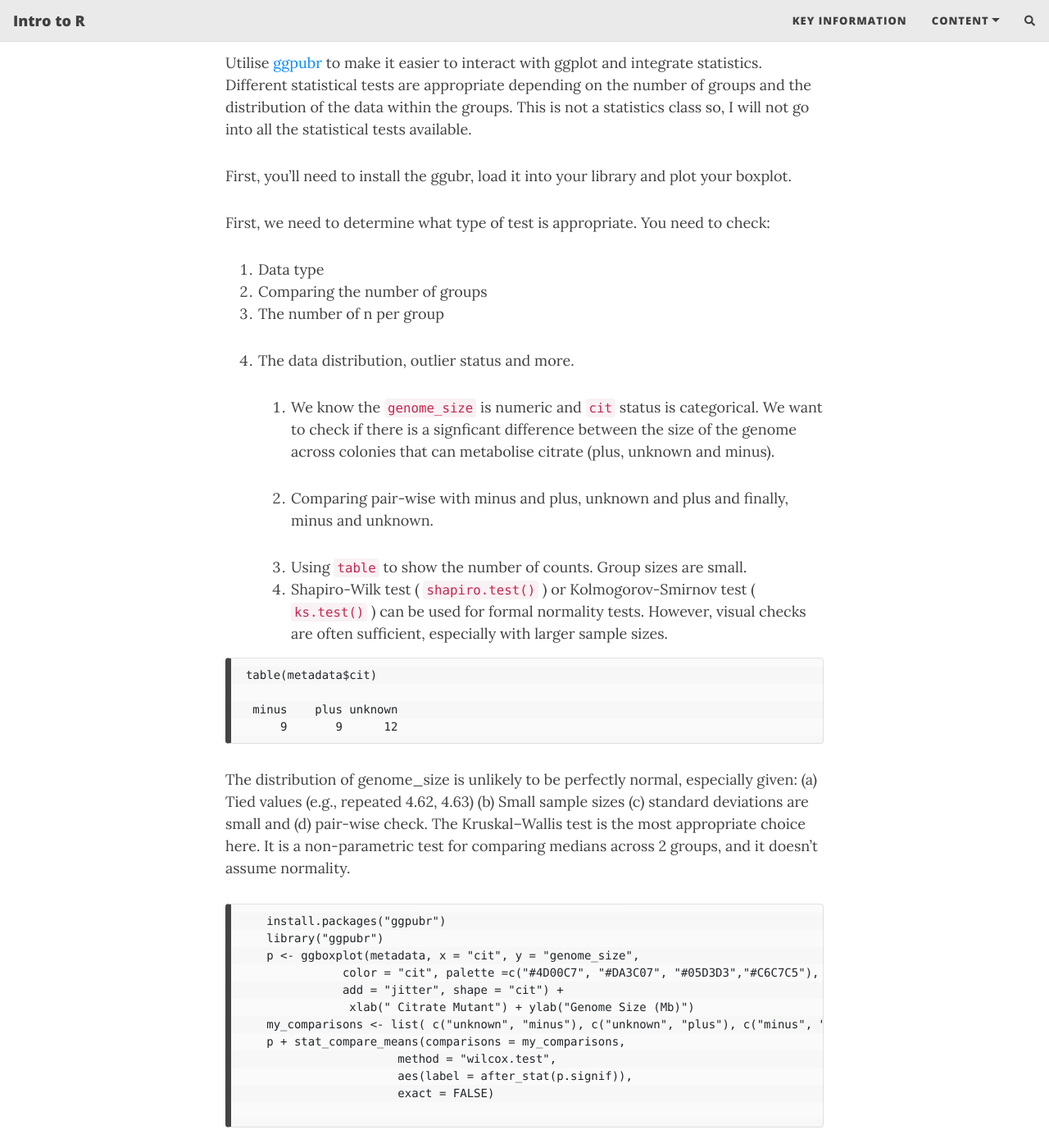
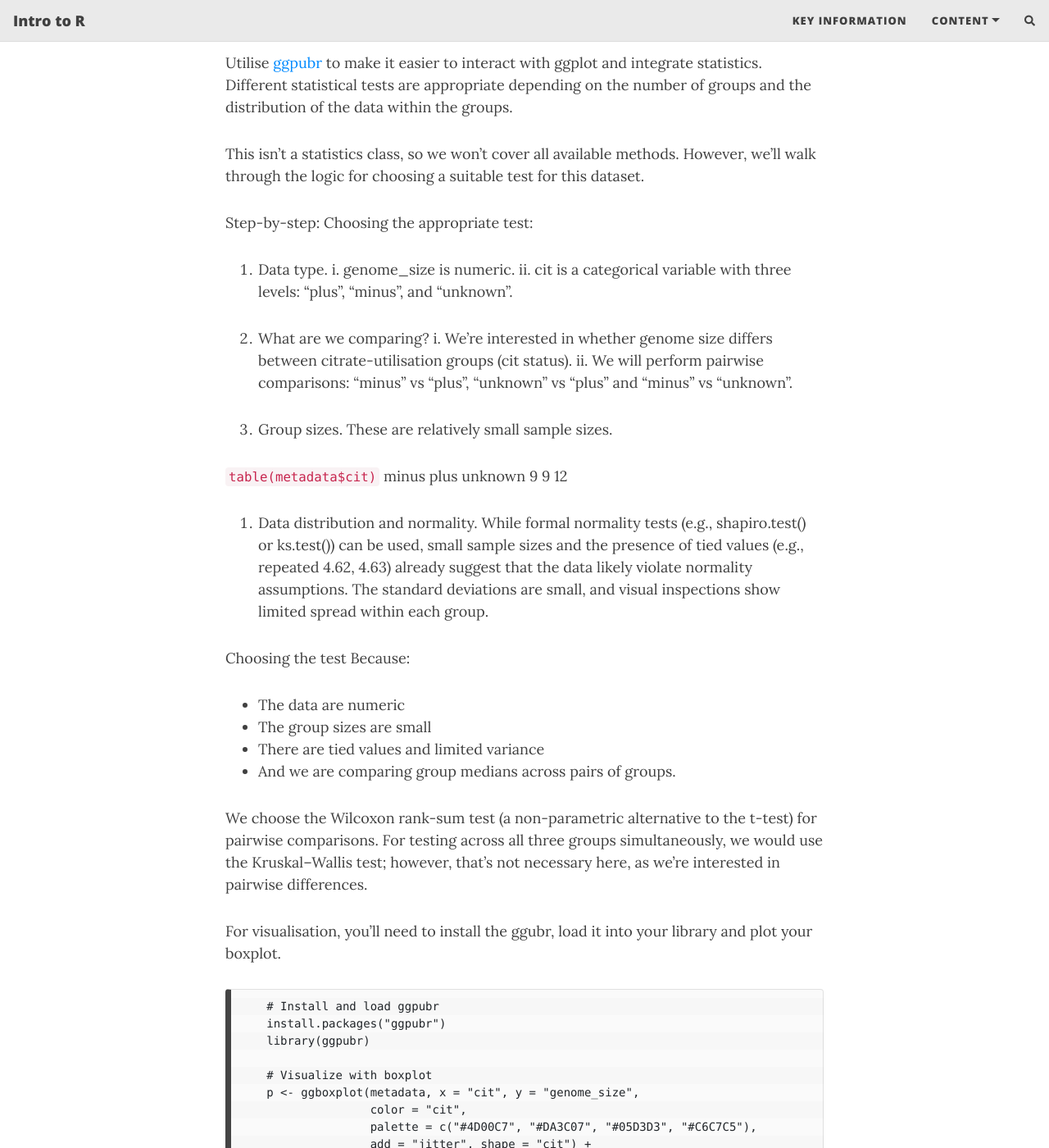
Before and after one commit to theheking/intro-to-r, a Jekyll site: the page built from content/6_datavisualisation.md, in a window 1280 px wide and 1400 px high, scrolled down 7657 px. Shown: the whole window at 82% size. Built offline with Jekyll 4.4.1, drawn with Linux system fonts in a browser that asks for light colours; nearby versions of some CDN libraries; comment, search, counter and statistics services are not loaded; some of the changed text lies outside the part shown.

Commit message:
Update 6_datavisualisation.md

````diff
--- a/content/6_datavisualisation.md
+++ b/content/6_datavisualisation.md
@@ -4,7 +4,7 @@
 ---
 
 
-Data Visualization using ggplot
+Data Visualisation using ggplot
 ===================================
 > Learning Objectives
 > -------------------
@@ -18,22 +18,22 @@
 Basic plots in R
 ================
 
-The mathematician Richard Hamming once said, “The purpose of computing is insight, not numbers”, and the best way to develop insight is often to visualize data. Visualization deserves an entire lecture (or course) of its own, but we can explore a few features of R’s plotting packages.
+The mathematician Richard Hamming once said, “The purpose of computing is insight, not numbers”, and the best way to develop insight is often to visualise data. Visualisation deserves an entire lecture (or course) of its own, but we can explore a few features of R’s plotting packages.
 
-When we are working with large sets of numbers it can be useful to display that information graphically. R has a number of built-in tools for basic graph types such as hisotgrams, scatter plots, bar charts, boxplots and much [more](http://www.statmethods.net/graphs/). We’ll test a few of these out here on the `genome_size` vector from our metadata.
+When we are working with large sets of numbers, it can be useful to display that information graphically. R has several built-in tools for basic graph types such as histograms, scatter plots, bar charts, boxplots and much [more](http://www.statmethods.net/graphs/). We’ll test a few of these out here on the `genome_size` vector from our metadata.
 
     genome_size <- metadata$genome_size
 
 Scatterplot
 -----------
 
-Let’s start with a **scatterplot**. A scatter plot provides a graphical view of the relationship between two sets of numbers. We don’t have a variable in our metadata that is a continous variable, so there is nothing to plot it against but we can plot the values against their index values just to demonstrate the function.
+Let’s start with a **scatterplot**. A scatter plot provides a graphical view of the relationship between two sets of numbers. We don’t have a variable in our metadata that is a continuous variable, so there is nothing to plot it against, but we can plot the values against their index values just to demonstrate the function.
 
     plot(genome_size)
 
 ![](../img/genome_size.png)
 
-Each point represents a clone and the value on the x-axis is the clone index in the file, where the values on the y-axis correspond to the genome size for the clone. For any plot you can customize many features of your graphs (fonts, colors, axes, titles) through [graphic options](http://www.statmethods.net/advgraphs/parameters.html) For example, we can change the shape of the data point using `pch`.
+Each point represents a clone, and the value on the x-axis is the clone index in the file, where the values on the y-axis correspond to the genome size for the clone. For any plot, you can customise many features of your graphs (fonts, colours, axes, titles) through [graphic options](http://www.statmethods.net/advgraphs/parameters.html). For example, we can change the shape of the data point using `pch`.
 ```
     plot(genome_size, pch=8)
 ```
@@ -48,7 +48,7 @@
 Histogram
 ---------
 
-Another way to visualize the distribution of genome sizes is to use a histogram, we can do this buy using the `hist` function:
+Another way to visualise the distribution of genome sizes is to use a histogram. We can do this by using the `hist` function:
 ```
     hist(genome_size)
 ```
@@ -73,9 +73,9 @@
 Advanced figures (`ggplot2`)
 ============================
 
-More recently, R users have moved away from base graphic options and towards a plotting package called [`ggplot2`](http://docs.ggplot2.org/) that adds a lot of functionality to the basic plots seen above. The syntax takes some getting used to but it’s extremely powerful and flexible. We can start by re-creating some of the above plots but using ggplot functions to get a feel for the syntax.
+More recently, R users have shifted away from base graphic options and toward a plotting package called [`ggplot2`](http://docs.ggplot2.org/), which adds significant functionality to the basic plots seen above. The syntax takes some getting used to but it’s extremely powerful and flexible. We can start by re-creating some of the above plots but using ggplot functions to get a feel for the syntax.
 
-`ggplot2` is best used on data in the `data.frame` form, so we will will work with `metadata` for the following figures. Let’s start by loading the `ggplot2` library.
+`ggplot2` is best used on data in the `data.frame` form, so we will work with `metadata` for the following figures. Let’s start by loading the `ggplot2` library.
 ```
     library("ggplot2")
 ```
@@ -238,51 +238,66 @@
 
 Integrating statistical tests into your plot
 --------------------------------------
-Utilise [ggpubr](https://rpkgs.datanovia.com/ggpubr/) to make it easier to interact with ggplot and integrate statistics. Different statistical tests are appropriate depending on the number of groups and the distribution of the data within the groups. This is not a statistics class so, I will not go into all the statistical tests available.
+Utilise [ggpubr](https://rpkgs.datanovia.com/ggpubr/) to make it easier to interact with ggplot and integrate statistics. Different statistical tests are appropriate depending on the number of groups and the distribution of the data within the groups.
 
-First, you'll need to install the ggubr, load it into your library and plot your boxplot.
+This isn’t a statistics class, so we won’t cover all available methods. However, we'll walk through the logic for choosing a suitable test for this dataset.
 
-First, we need to determine what type of test is appropriate. You need to check:
+Step-by-step: Choosing the appropriate test:
 
-1. Data type
-2. Comparing the number of groups
-3. The number of n per group
-4. The data distribution, outlier status and more.
+1. Data type.
+   i. genome_size is numeric.
+   ii. cit is a categorical variable with three levels: "plus", "minus", and "unknown".
 
+2. What are we comparing?
+   i. We're interested in whether genome size differs between citrate-utilisation groups (cit status).
+   ii. We will perform pairwise comparisons: "minus" vs "plus", "unknown" vs "plus" and "minus" vs "unknown".
 
+3. Group sizes. These are relatively small sample sizes.
 
+ `table(metadata$cit)`
+  minus    plus unknown
+      9       9      12
 
+4. Data distribution and normality. While formal normality tests (e.g., shapiro.test() or ks.test()) can be used, small sample sizes and the presence of tied values (e.g., repeated 4.62, 4.63) already suggest that the data likely violate normality assumptions. The standard deviations are small, and visual inspections show limited spread within each group.
 
-    1. We know the `genome_size` is numeric and `cit` status is categorical. We want to check if there is a signficant difference between the size of the genome across colonies that can metabolise citrate (plus, unknown and minus).
+Choosing the test
+Because:
+- The data are numeric
+- The group sizes are small
+- There are tied values and limited variance
+- And we are comparing group medians across pairs of groups.
 
-    2. Comparing pair-wise with minus and plus, unknown and plus and finally, minus and unknown.
+We choose the Wilcoxon rank-sum test (a non-parametric alternative to the t-test) for pairwise comparisons.
+For testing across all three groups simultaneously, we would use the Kruskal–Wallis test; however, that’s not necessary here, as we're interested in pairwise differences.
 
-    3. Using `table` to show the number of counts. Group sizes are small.
-    4. Shapiro-Wilk test ( `shapiro.test()` ) or Kolmogorov-Smirnov test ( `ks.test()` ) can be used for formal normality tests. However, visual checks are often sufficient, especially with larger sample sizes.
+For visualisation, you'll need to install the ggubr, load it into your library and plot your boxplot.
 
 ```
- table(metadata$cit)
+    # Install and load ggpubr
+    install.packages("ggpubr")
+    library(ggpubr)
 
-  minus    plus unknown
-      9       9      12
-```
+    # Visualize with boxplot
+    p <- ggboxplot(metadata, x = "cit", y = "genome_size",
+                   color = "cit",
+                   palette = c("#4D00C7", "#DA3C07", "#05D3D3", "#C6C7C5"),
+                   add = "jitter", shape = "cit") +
+         xlab("Citrate Mutant") + ylab("Genome Size (Mb)")
 
+    # Define pairwise comparisons
+    my_comparisons <- list(
+      c("unknown", "minus"),
+      c("unknown", "plus"),
+      c("minus", "plus")
+    )
 
-The distribution of genome_size is unlikely to be perfectly normal, especially given: (a) Tied values (e.g., repeated 4.62, 4.63) (b) Small sample sizes (c) standard deviations are small and (d) pair-wise check. The Kruskal–Wallis test is the most appropriate choice here. It is a non-parametric test for comparing medians across 2 groups, and it doesn’t assume normality.
-
-```
-    install.packages("ggpubr")
-    library("ggpubr")
-    p <- ggboxplot(metadata, x = "cit", y = "genome_size",
-               color = "cit", palette =c("#4D00C7", "#DA3C07", "#05D3D3","#C6C7C5"),
-               add = "jitter", shape = "cit") +
-                xlab(" Citrate Mutant") + ylab("Genome Size (Mb)")
-    my_comparisons <- list( c("unknown", "minus"), c("unknown", "plus"), c("minus", "plus") )
-    p + stat_compare_means(comparisons = my_comparisons,
-                       method = "wilcox.test",
-                       aes(label = after_stat(p.signif)),
-                       exact = FALSE)
-
+    # Add Wilcoxon test results with significance labels
+    p + stat_compare_means(
+          comparisons = my_comparisons,
+          method = "wilcox.test",
+          aes(label = after_stat(p.signif)),
+          exact = FALSE  # avoid warning with ties
+      )
 ```
 
 
@@ -290,14 +305,16 @@
 > ![](../img/ggpubr.png)
 
 
-You will get a warning:
+You might get a warning:
+
 ```
 Warning messages:
 1: In wilcox.test.default(...):
   cannot compute exact p-value with ties
   ```
 
-because the Wilcoxon rank-sum test (also known as the Mann–Whitney U test) tries by default to compute exact p-values, which rely on all values being unique. When ties (duplicate values) exist in your data, the exact distribution of the test statistic cannot be determined, and the test has to switch to an approximate method.
+This occurs because the Wilcoxon rank-sum test (also called the Mann–Whitney U test) attempts to compute an exact p-value by default. However, this method assumes that all values are unique. When your data contain tied values—as is the case here with repeated measurements like 4.62 and 4.63—the exact method is no longer valid. In such cases, the test automatically switches to an approximate method (based on a normal approximation) and raises this warning.
+
 
 
 
````
